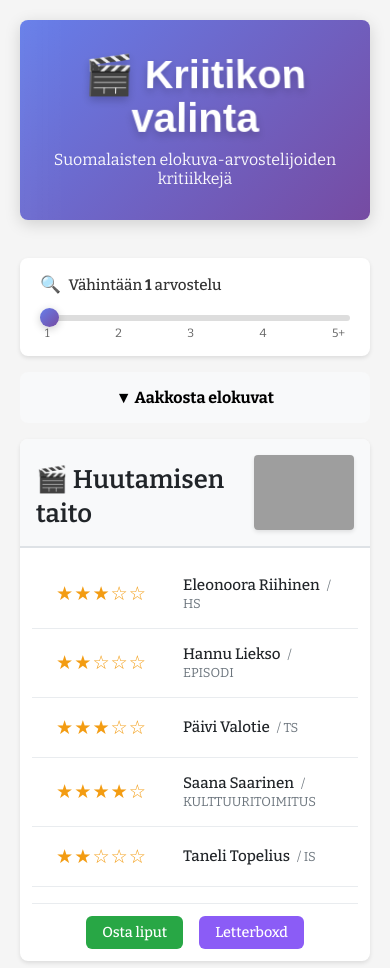
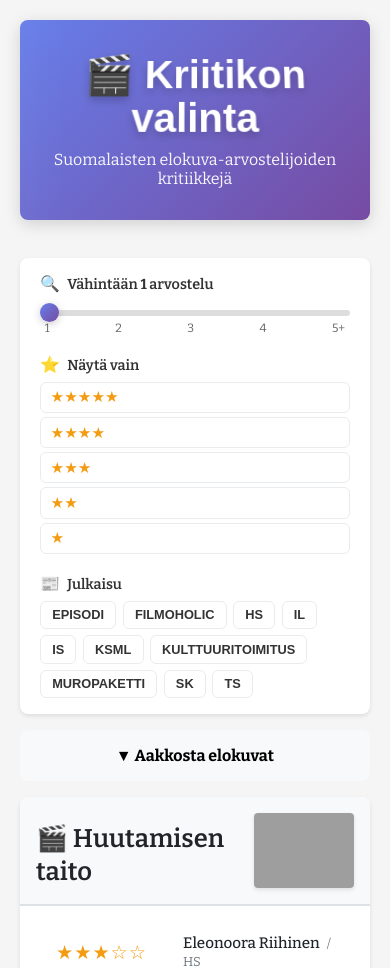
Before and after one commit to ollisulopuisto/kriitikot, a Flask app: page / in a window 390 px wide. Shown: the top 968 px of the page. Run offline with Flask 3, Linux system fonts and the light colour scheme; data comes from the database, SQL or seed files in the repository; some web fonts are replaced; grey boxes are pictures that could not be loaded.

Commit message:
WIP: Add filter functionality with star and media options for improved user experience

```diff
--- a/static/style.css
+++ b/static/style.css
@@ -261,6 +261,88 @@ thead {
 .filter-header {
     padding: 0.75rem 1rem !important;
     border-bottom: 1px solid #e9ecef;
+}
+
+.filters-container {
+    display: grid;
+    grid-template-columns: repeat(3, 1fr);
+    gap: 2rem;
+}
+
+.filter-group {
+    display: flex;
+    flex-direction: column;
+    gap: 0.5rem;
+}
+
+.filter-group label {
+    font-size: 0.9em;
+    font-weight: 600;
+    color: #333;
+    white-space: nowrap;
+}
+
+/* Tähtisuodatin */
+.star-filter-buttons {
+    display: flex;
+    flex-direction: column;
+    gap: 0.25rem;
+}
+
+.star-filter-btn {
+    background: white;
+    border: 1px solid #e9ecef;
+    border-radius: 0.375rem;
+    padding: 0.35rem 0.6rem;
+    cursor: pointer;
+    color: #f39c12;
+    font-size: 0.95em;
+    transition: all 0.2s;
+    text-align: left;
+}
+
+.star-filter-btn:hover {
+    border-color: #f39c12;
+    background: #fff9f0;
+    transform: translateX(2px);
+}
+
+.star-filter-btn.active {
+    background: #f39c12;
+    color: white;
+    border-color: #f39c12;
+}
+
+/* Mediasuodatin */
+.media-filter-buttons {
+    display: flex;
+    flex-wrap: wrap;
+    gap: 0.4rem;
+}
+
+.media-filter-btn {
+    background: white;
+    border: 1px solid #e9ecef;
+    border-radius: 0.375rem;
+    padding: 0.35rem 0.7rem;
+    cursor: pointer;
+    color: #333;
+    font-size: 0.8em;
+    font-weight: 600;
+    transition: all 0.2s;
+    white-space: nowrap;
+}
+
+.media-filter-btn:hover {
+    border-color: #667eea;
+    background: #f0e6ff;
+    transform: translateY(-1px);
+}
+
+.media-filter-btn.active {
+    background: #667eea;
+    color: white;
+    border-color: #667eea;
 }
 
 .review-count-filter-inline {
@@ -770,19 +852,33 @@ footer {
         padding-top: 0.5rem;
     }
 
-    .review-count-filter-mobile {
+    .mobile-filters-container {
         background: white;
         padding: 1rem 1.25rem;
         border-radius: 0.5rem;
         box-shadow: 0 0.125rem 0.25rem rgba(0,0,0,0.1);
+        display: flex;
+        flex-direction: column;
+        gap: 1.25rem;
     }
 
-    .review-count-filter-mobile label {
+    .mobile-filter-group {
+        display: flex;
+        flex-direction: column;
+        gap: 0.5rem;
+    }
+
+    .mobile-filter-group label {
         display: block;
-        font-size: 0.95em;
-        font-weight: 500;
+        font-size: 0.9em;
+        font-weight: 600;
         color: #333;
-        margin-bottom: 0.75rem;
+    }
+
+    /* Grid layout muuttuu yhdeksi sarakkeeksi mobiililla */
+    .filters-container {
+        grid-template-columns: 1fr;
+        gap: 1.25rem;
     }
 
     .mobile-sort-button {
--- a/templates/index.html
+++ b/templates/index.html
@@ -70,6 +72,37 @@
                                             <span>3</span>
                                             <span>4</span>
                                             <span>5+</span>
+                                        </div>
+                                    </div>
+                                </div>
+
+                                <!-- Fasetti 2: Tähdet -->
+                                <div class="filter-group">
+                                    <label>
+                                        <span class="filter-icon">⭐</span>
+                                        Näytä vain
+                                    </label>
+                                    <div class="star-filter-buttons">
+                                        {% for stars in range(5, 0, -1) %}
+                                        <button class="star-filter-btn filter-rating" data-stars="{{ stars }}" title="Näytä {{ stars }}-tähden arvostelut">
+                                            {{ '★' * stars }}
+                                        </button>
+                                        {% endfor %}
+                                    </div>
+                                </div>
+
+                                <!-- Fasetti 3: Media -->
+                                <div class="filter-group">
+                                    <label>
+                                        <span class="filter-icon">📰</span>
+                                        Julkaisu
+                                    </label>
+                                    <div class="media-filter-buttons">
+                                        {% for pub, count in pub_stats.items() %}
+                                        <button class="media-filter-btn filter-publication" data-publication="{{ pub }}" title="Näytä {{ pub }}-arvostelut">
+                                            {{ pub }}
+                                        </button>
+                                        {% endfor %}
                                     </div>
                                 </div>
                             </div>
@@ -145,9 +178,11 @@
             </table>
         </div>
 
-        <!-- Mobile: Suodatin -->
+        <!-- Mobile: Suodattimet -->
             <div class="mobile-filter">
-                <div class="review-count-filter-mobile">
+                <div class="mobile-filters-container">
+                    <!-- Fasetti 1: Arvioiden määrä -->
+                    <div class="mobile-filter-group">
                         <label for="min-reviews-slider-mobile">
                             <span class="filter-icon">🔍</span>
                             Vähintään <strong id="min-reviews-value-mobile">1</strong> <span id="review-word-mobile">arvostelu</span>
@@ -168,6 +203,37 @@
                                 <span>3</span>
                                 <span>4</span>
                                 <span>5+</span>
+                            </div>
+                        </div>
+                    </div>
+
+                    <!-- Fasetti 2: Tähdet -->
+                    <div class="mobile-filter-group">
+                        <label>
+                            <span class="filter-icon">⭐</span>
+                            Näytä vain
+                        </label>
+                        <div class="star-filter-buttons">
+                            {% for stars in range(5, 0, -1) %}
+                            <button class="star-filter-btn filter-rating" data-stars="{{ stars }}" title="Näytä {{ stars }}-tähden arvostelut">
+                                {{ '★' * stars }}
+                            </button>
+                            {% endfor %}
+                        </div>
+                    </div>
+
+                    <!-- Fasetti 3: Media -->
+                    <div class="mobile-filter-group">
+                        <label>
+                            <span class="filter-icon">📰</span>
+                            Julkaisu
+                        </label>
+                        <div class="media-filter-buttons">
+                            {% for pub, count in pub_stats.items() %}
+                            <button class="media-filter-btn filter-publication" data-publication="{{ pub }}" title="Näytä {{ pub }}-arvostelut">
+                                {{ pub }}
+                            </button>
+                            {% endfor %}
                         </div>
                     </div>
                 </div>
```
Also changed, not shown: other parts of templates/index.html (+4 -32 lines). Lines whose indentation alone changed are shown as unchanged.
